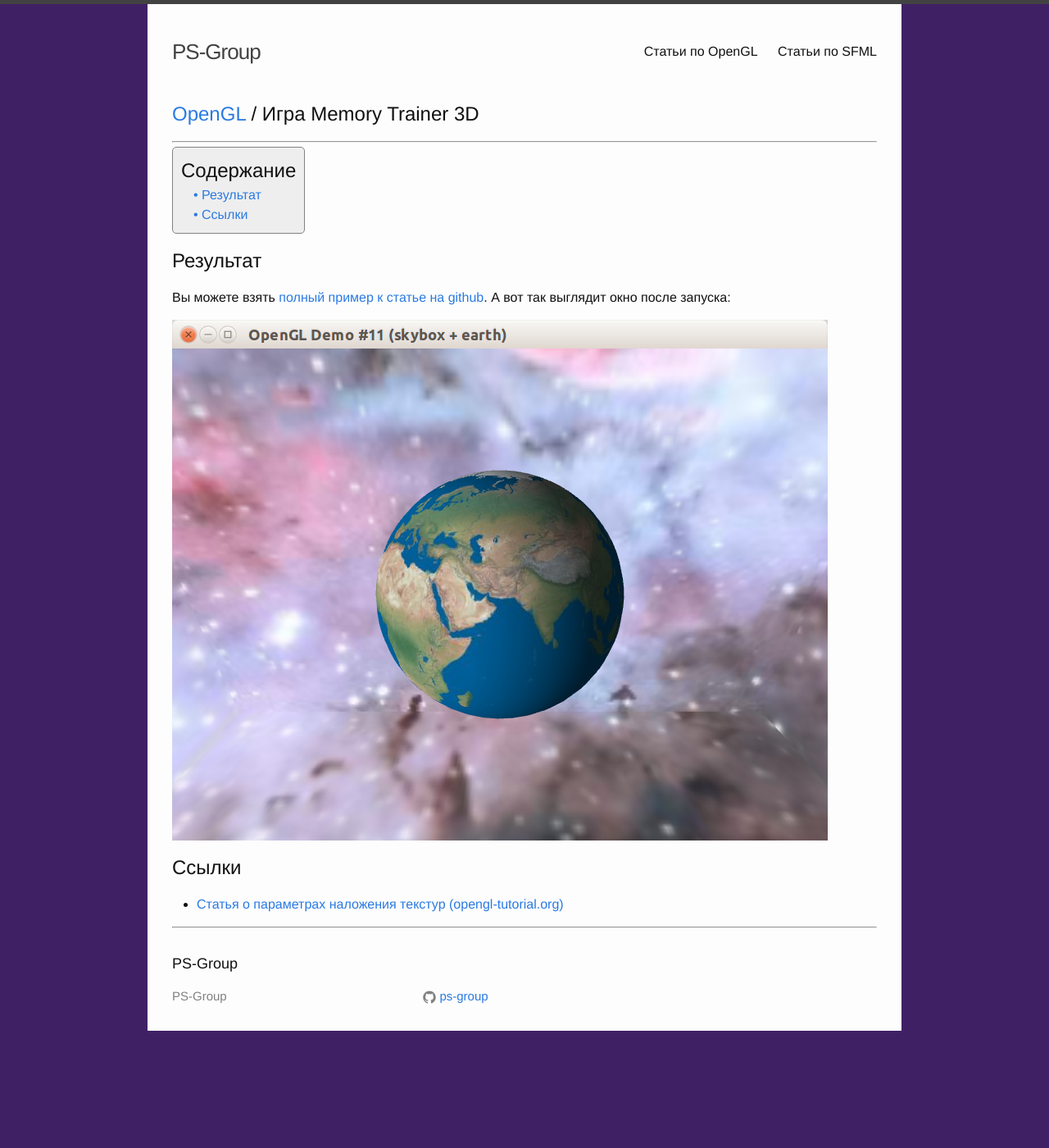
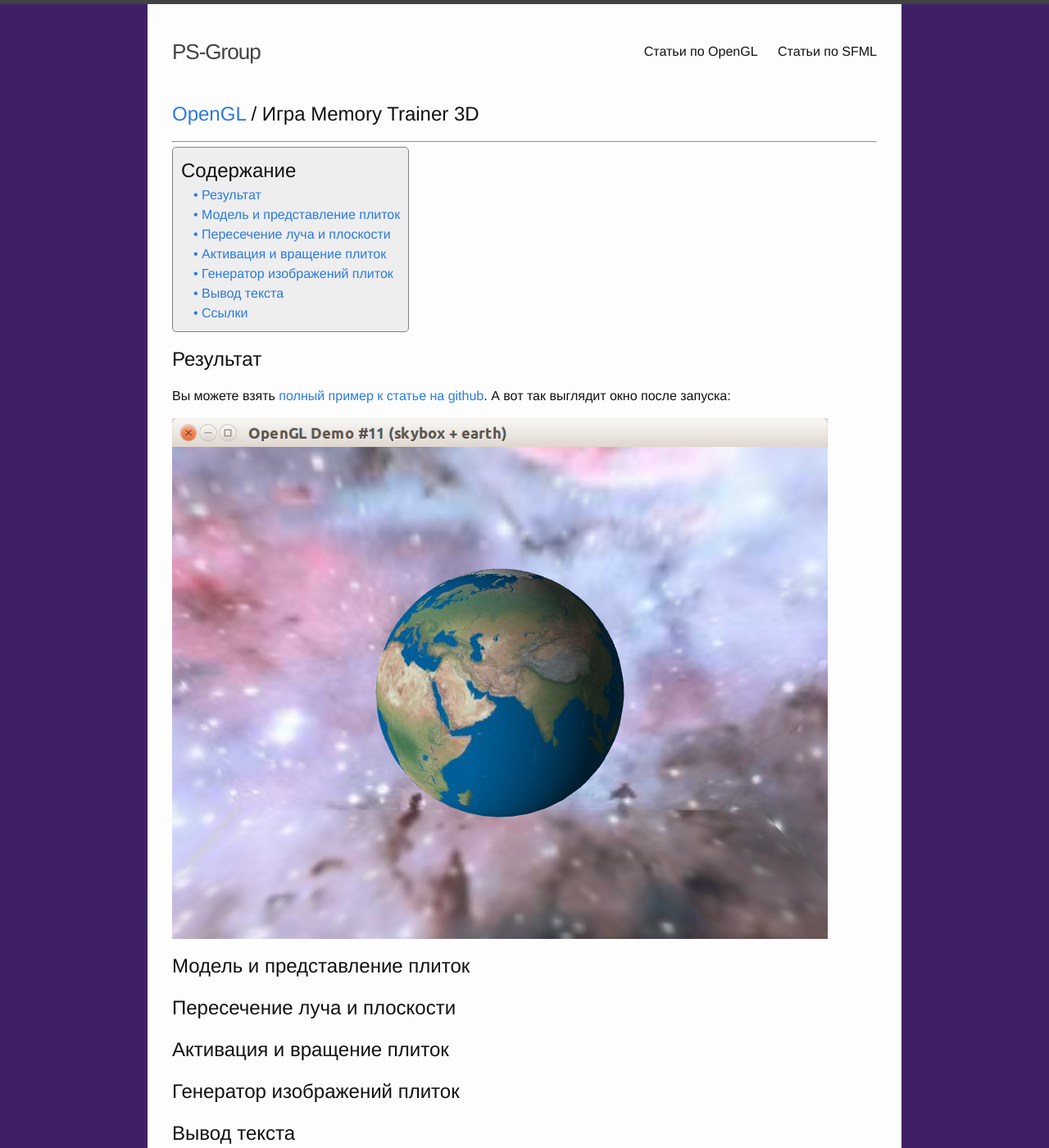
Before and after one commit to ps-group/ps-group.github.io, a Jekyll site: the page built from _opengl/lesson_12.md, in a window 1280 px wide and 1400 px high. Shown: the whole window at 82% size. Built offline with Jekyll 4.4.1, drawn with Linux system fonts in a browser that asks for light colours.

```diff
--- a/_opengl/lesson_12.md
+++ b/_opengl/lesson_12.md
@@ -8,6 +8,16 @@ title: 'Игра Memory Trainer 3D'
 
 ![Скриншот](figures/lesson_11_preview.png)
 
+## Модель и представление плиток
+
+## Пересечение луча и плоскости
+
+## Активация и вращение плиток
+
+## Генератор изображений плиток
+
+## Вывод текста
+
 ## Ссылки
 
 - [Статья о параметрах наложения текстур (opengl-tutorial.org)](http://www.opengl-tutorial.org/ru/beginners-tutorials/tutorial-5-a-textured-cube/)
```
Also changed, not shown: _opengl/chapter_1_faq.md (added, +63 -0 lines), opengl.md (+2 -0 lines).
